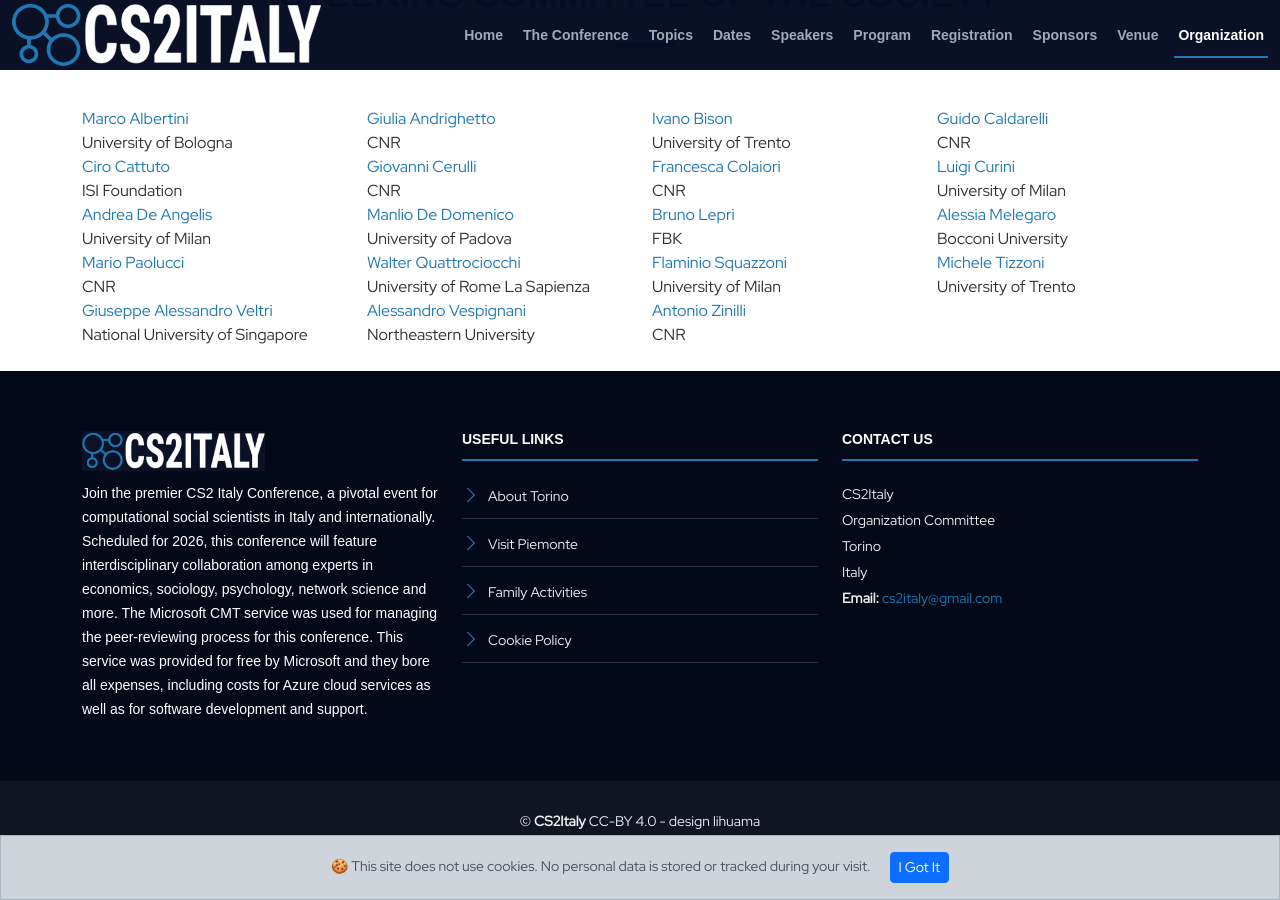
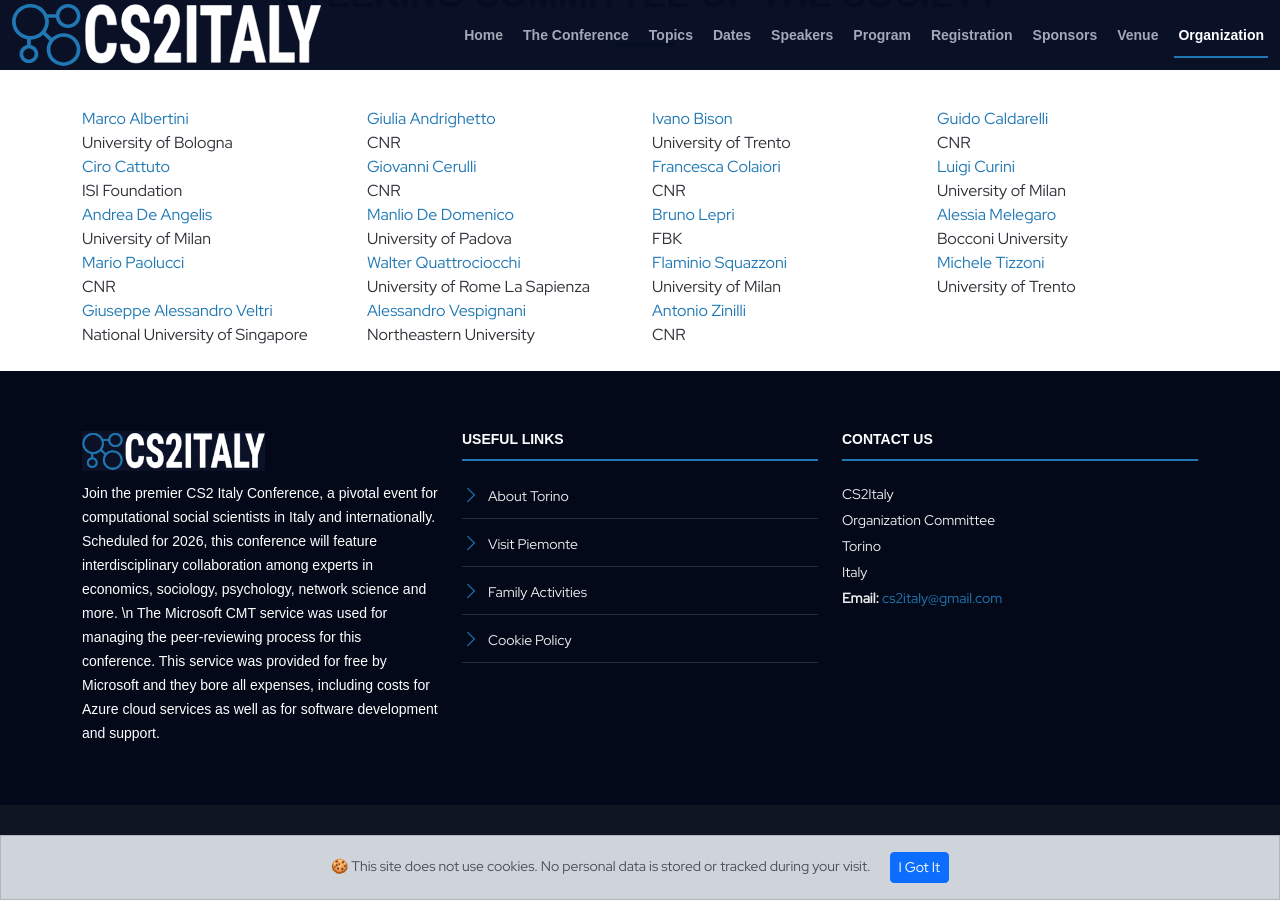
Before and after one commit to CS2Italy/conference, a Jekyll site: the page built from docs/index.md, in a window 1280 px wide and 900 px high, scrolled down 6812 px. Built offline with Jekyll 4.4.1, drawn with Linux system fonts in a browser that asks for light colours.

```diff
--- a/docs/_config.yml
+++ b/docs/_config.yml
@@ -1,8 +1,7 @@
 title: CS2Italy
 email: cs2italy@gmail.com
 description:  # this means to ignore newlines until "baseurl:"
-  Join the premier CS2 Italy Conference, a pivotal event for computational social scientists in Italy and internationally. Scheduled for 2026, this conference will feature interdisciplinary collaboration among experts in economics, sociology, psychology, network science and more.
-  The Microsoft CMT service was used for managing the peer-reviewing process for this conference. This service was provided for free by Microsoft and they bore all expenses, including costs for Azure cloud services as well as for software development and support.
+  Join the premier CS2 Italy Conference, a pivotal event for computational social scientists in Italy and internationally. Scheduled for 2026, this conference will feature interdisciplinary collaboration among experts in economics, sociology, psychology, network science and more. \n The Microsoft CMT service was used for managing the peer-reviewing process for this conference. This service was provided for free by Microsoft and they bore all expenses, including costs for Azure cloud services as well as for software development and support.
 keywords: conference, cs2italy, computational social science, torino, italy, fondazione isi
 year: 2026
 datelocation: 19-21 May 2026 - Torino, Italy
```
